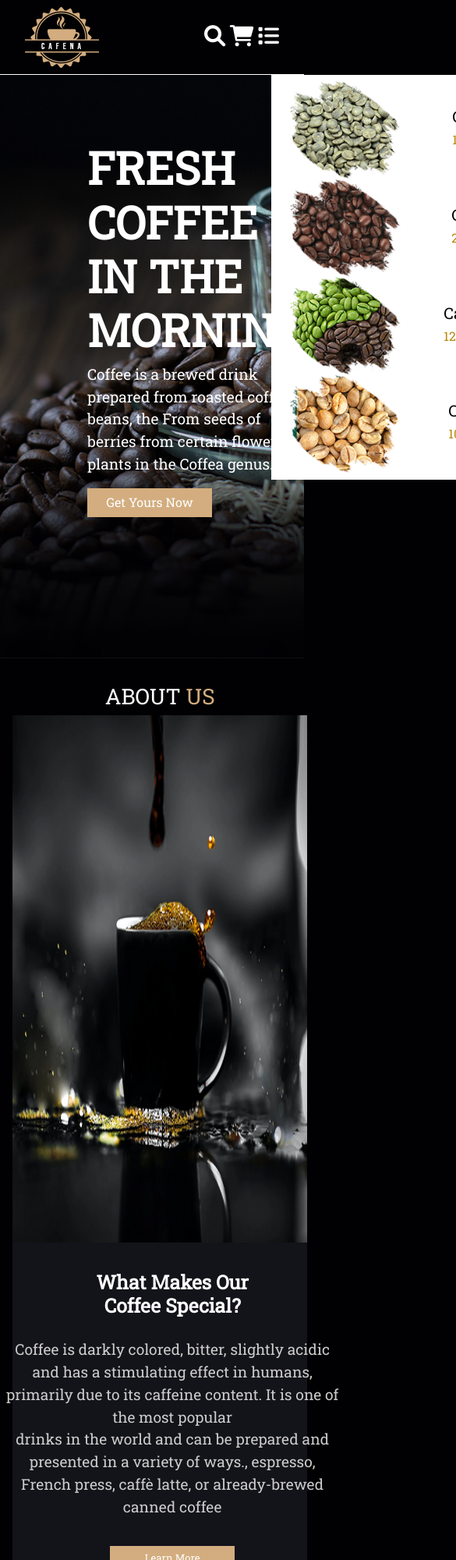
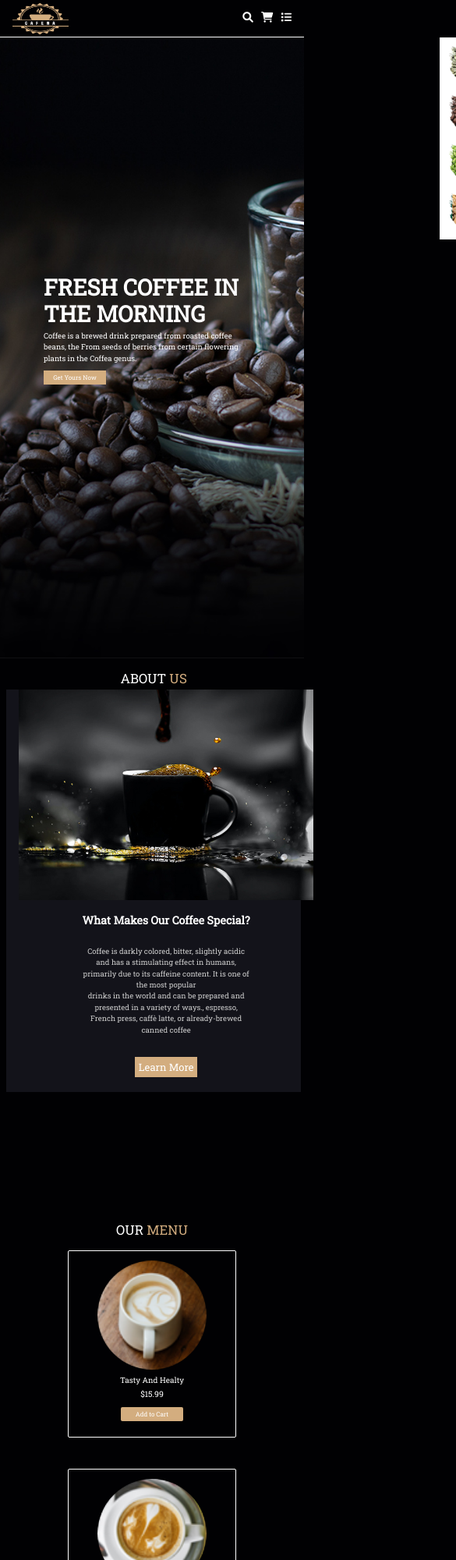
Before and after one commit to yassermyassar/CAFFENA, a plain HTML site: page index.html in a window 390 px wide. Shown: the top 2000 px of the page at 78% size, 585 px wide, since content can reach past the window. Drawn offline with Linux system fonts and the light colour scheme.

Commit message:
first commit

```diff
--- a/Assets/CSS/style.css
+++ b/Assets/CSS/style.css
@@ -10,6 +10,10 @@ body{
     font-family: 'Roboto Slab', serif;
 
     background-color: var(--basicColor);
+
+}
+a{
+        text-decoration: none;
 
 }
 :root{
@@ -34,6 +38,7 @@ body{
   border: 3px solid #eee/* creates padding around scroll thumb */
 }
 
+
 /* header start */
 .header{
     display: flex;
@@ -49,16 +54,14 @@ body{
     min-width: 100%;
     z-index: 1000;
     border-bottom: 1px solid var(--secColor);
-        font-size: 1.4rem;
+    font-size: 1.1rem;
 
 
 }
 .header a{
     margin: 0.7rem;
     color: var(--secColor);
-    text-decoration: none;
     transition: 0.3s linear;
-    right: -100%;
 }
 .header a:hover{
     color: var(--hoverColor);
@@ -72,6 +75,7 @@ body{
 
 .header .icons i{
     font-size: 1.7rem;
+    margin-left: 1rem;
 }
 .header .icons i:hover{
     color: var(--hoverColor);
@@ -79,7 +83,7 @@ body{
 
 }
 .header .icons .list{
-    display: none;
+display: none;
 }
 .cart-Items{
     position: absolute;
@@ -206,7 +210,7 @@ outline: none;
 
 .About{
     min-width:90% ;
-    margin: 2rem  4.7rem 6rem 4.7rem;
+    margin: 2rem  4.7rem 2rem 4.7rem;
 
     height: 80vh;
     text-align: center;
@@ -227,7 +231,6 @@ outline: none;
 }
 .About .box img{
     width: 45%;
-    height: 80vh;
     margin-right: 2rem;
 }
 .About .box .aboutWords{
@@ -235,7 +238,7 @@ outline: none;
     flex-direction: column;
     justify-content: flex-start;
     align-items: flex-start;
-    margin: 3rem 3rem;
+    margin: 3rem 4rem;
 }
 .About .box .aboutWords h2{
     color: var(--secColor);
@@ -264,7 +267,7 @@ outline: none;
   /* menu start */
   .menu{
     text-align: center;
-    margin: 2rem 0rem;
+    margin: 2rem 0 0  0rem;
   }
   .menu h1{
     color: var(--secColor);
@@ -291,6 +294,7 @@ outline: none;
     border: var(--borderVar);
     color: var(--secColor);
     width: 12rem;
+    margin-bottom: 3rem;
 
    }
    .menu .dishes .card-body a{
@@ -674,16 +678,7 @@ footer p span{
 
 
 
-@media (min-width:991px) {
-    body{
-        font-size: 1rem;
-    }
-    .header{
-        padding: 0.2rem 1rem;
-    }
 
-
-}
 
 @media (max-width:1200px){
     .About{
@@ -769,32 +764,13 @@ margin-right: 0rem;
 }
 
 @media (max-width:991px) {
-    .header .icons .list{
-    display: inline-block;
-}
-nav{
-    position: absolute;
-    top: 100%;
-    right: -100%;
-    display: block;
-    background-size: 30rem;
-    margin: 0.1rem 2rem;
-    width: 10rem;
-    color: black;
-    background-color: var(--secColor);
-    color: rebeccapurple;
-    text-align: center;
-}
-.header a{
-    display: block;
-    color: black;
-    transition: 0.3s linear;
 
 
+.header .icons #list{
+        display: inline-block;
+
 }
-html{
-    font-size: medium;
-}
+
 .About{
     width: 97%;
     font-size: small;
@@ -878,22 +854,44 @@ footer .navbar2{
         margin: 2rem 0;
 
 }
+nav{
+    position: absolute;
+    top: 100%;
+    right: -100%;
+    display: block;
+    background-size: 30rem;
+    margin: 0.1rem 2rem;
+    width: 10rem;
+    color: black;
+    background-color: var(--secColor);
+    color: rebeccapurple;
+    text-align: center;
+}
+    .header a{
+    display: block;
+    color: black;
+    transition: 0.3s linear;
 
+
+}
 
 }
 
 @media(max-width:768px){
 
+
     .About {
-        margin: 2rem 0.7rem;
-        flex-direction: column;
-        justify-content: flex-start;
-        align-items: center;
-        text-align: center;
+         margin-bottom: 4rem
+        /* flex-direction: column;
+        justify-content: flex-start; */
+        /* align-items: center;
+        text-align: center; */
 
     }
     .About .box{
         flex-direction: column;
+        justify-content: center;
+        align-items: center;
     }
     .About .box .aboutWords{
         flex-direction: column;
@@ -904,6 +902,7 @@ footer .navbar2{
     }
     .About .box img{
         width: 100%;
+        margin-left: 2rem;
     }
     .section .caption{
         margin-left: 7rem;
@@ -918,7 +917,7 @@ footer .navbar2{
     font-size: 1.4rem;
 }
     .menu{
-        margin: 30rem 0 3rem 0;
+        margin: 27rem 0 3rem 0;
     }
     .menu .dishes{
      display: flex;
@@ -1012,7 +1011,7 @@ footer .navbar2{
 }
 @media(max-width:568px){
     .About {
-        margin: 0 1rem 22rem 1rem;
+        margin: 0 1rem 2rem 1rem;
         text-align: center;
         font-size: small;
 
@@ -1027,7 +1026,7 @@ footer .navbar2{
     }
 
      .menu{
-        margin: 32rem 0 3rem 0 ;
+        margin: 26rem 0 3rem 0 ;
     }
     .menu .dishes{
      display: flex;
@@ -1111,3 +1110,20 @@ footer .navbar2{
 
 }
 }
+@media (max-width:450px){
+
+    html{
+        font-size: 50%;
+    }
+    .header .logo img{
+        width: 9rem;
+        height: 5rem;
+    }
+    .menu{
+    margin: 4rem 0 3rem 0;
+    }
+    .menu .dishes .card{
+            margin-bottom: 4rem;
+    height: 30rem !important;
+    }
+}
```
Also changed, not shown: 1 other file.
